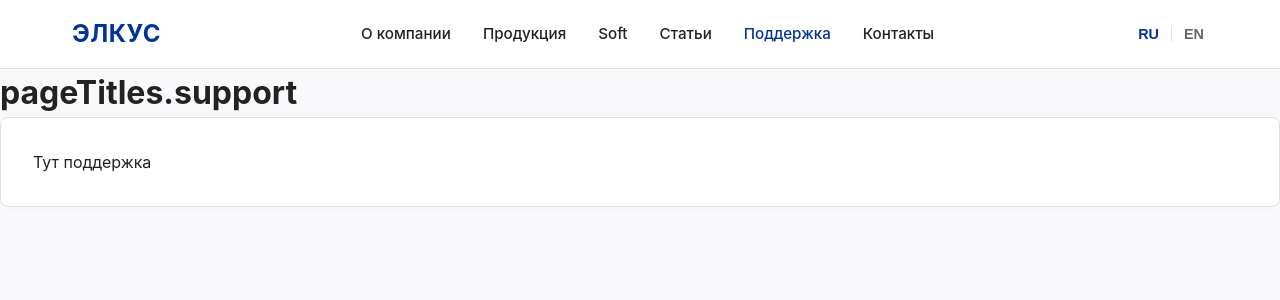
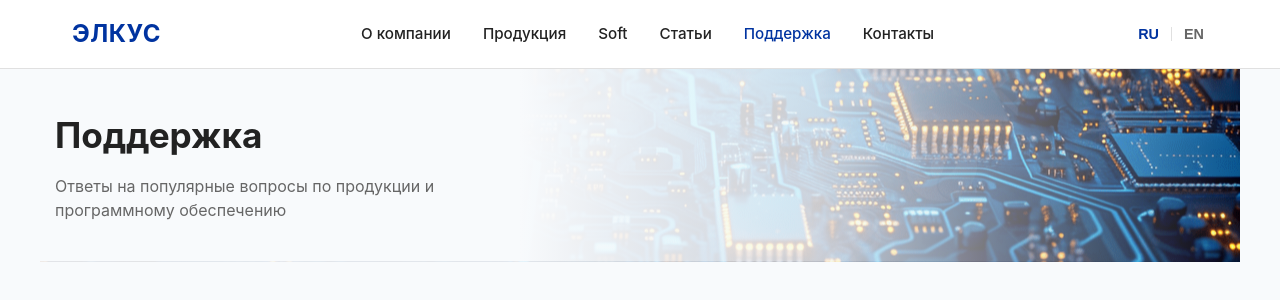
Before and after one commit to simsimsa/elcus, a React (Vite) app: page /support in a window 1280 px wide. Shown: the top 300 px of the page. Built offline with nearby package versions, Linux system fonts and the light colour scheme.

Commit message:
head support

```diff
--- /dev/null
+++ b/src/components/ui/PageHeader/PageHeader.scss
@@ -0,0 +1,51 @@
+.page-header {
+  width: 100%;
+  max-width: 1200px;
+  margin: 0 auto;
+
+  background-position: right center;
+  background-repeat: no-repeat;
+  background-size: cover;
+
+  padding: 2.5rem 15px;
+  min-height: 180px;
+
+  display: flex;
+  align-items: center;
+
+  border-bottom: none;
+
+  .page-header-content {
+    max-width: 500px;
+    z-index: 2;
+
+    .title {
+      font-size: 2.2rem;
+      color: var(--text-dark, #111827);
+      margin-top: 0;
+      margin-bottom: 0.75rem;
+      font-weight: 700;
+    }
+
+    .description {
+      font-size: 1rem;
+      color: var(--text-gray, #4b5563);
+      line-height: 1.5;
+      margin: 0;
+    }
+  }
+
+  @media (max-width: 768px) {
+    background-image: none !important;
+    padding: 1.5rem 15px;
+    min-height: auto;
+
+    .page-header-content {
+      max-width: 100%;
+
+      .title {
+        font-size: 1.8rem;
+      }
+    }
+  }
+}
--- /dev/null
+++ b/src/components/ui/PageHeader/PageHeader.tsx
@@ -0,0 +1,31 @@
+import React from 'react';
+import './PageHeader.scss';
+
+interface PageHeaderProps {
+  title: string;
+  description: string;
+  bgImage?: string;
+}
+
+const PageHeader: React.FC<PageHeaderProps> = ({
+  title,
+  description,
+  bgImage,
+}) => {
+  const backgroundStyle = bgImage
+    ? {
+        backgroundImage: `linear-gradient(to right, #f8fafc 40%, rgba(248, 250, 252, 0.8) 65%, rgba(248, 250, 252, 0) 100%), url(${bgImage})`,
+      }
+    : {};
+
+  return (
+    <div className="page-header" style={backgroundStyle}>
+      <div className="page-header-content">
+        <h1 className="title">{title}</h1>
+        <p className="description">{description}</p>
+      </div>
+    </div>
+  );
+};
+
+export default PageHeader;
--- a/src/i18n/i18n.ts
+++ b/src/i18n/i18n.ts
@@ -79,6 +79,11 @@ const resources = {
       'about.docs.btn_summary_2': 'Сводная ведомость (2 этап)',
       'about.docs.btn_events_ram': 'Перечень (Раменское)',
       'about.docs.btn_summary_ram': 'Ведомость (Раменское)',
+
+      //support
+      'support.title': 'Поддержка',
+      'support.description':
+        'Ответы на популярные вопросы по продукции и программному обеспечению',
 
       //contacts
       'contacts.title': 'Контакты',
@@ -172,6 +177,11 @@ const resources = {
       'about.cards.news.desc': 'Latest news and events',
       'about.cards.news.btn': 'Read news',
 
+      //support
+      'support.title': 'Support',
+      'support.description':
+        'Answers to frequently asked questions about our products and software',
+
       //contacts
       'contacts.title': 'Contacts',
       'contacts.spb.title': 'Main Office (St. Petersburg)',
--- a/src/pages/Support/Support.scss
+++ b/src/pages/Support/Support.scss
@@ -0,0 +1,10 @@
+.support-page {
+  background-color: #f8fafc;
+  min-height: calc(100vh - 80px);
+}
+
+.support-content-placeholder {
+  padding: 3rem 5%;
+  max-width: 1400px;
+  margin: 0 auto;
+}
--- a/src/pages/Support/Support.tsx
+++ b/src/pages/Support/Support.tsx
@@ -1,5 +1,6 @@
 import React from 'react';
 import { useTranslation } from 'react-i18next';
+import PageHeader from '../../components/ui/PageHeader/PageHeader';
 import './Support.scss';
 
 const Support: React.FC = () => {
@@ -7,9 +8,13 @@ const Support: React.FC = () => {
 
   return (
     <main className="support-page">
-      <h1 className="page-title">{t('pageTitles.support')}</h1>
+      <PageHeader
+        title={t('support.title')}
+        description={t('support.description')}
+        bgImage="/images/circuit-bg.png"
+      />
 
-      <div className="card contacts-grid">Тут поддержка</div>
+      <div className="support-content-placeholder"></div>
     </main>
   );
 };
```
